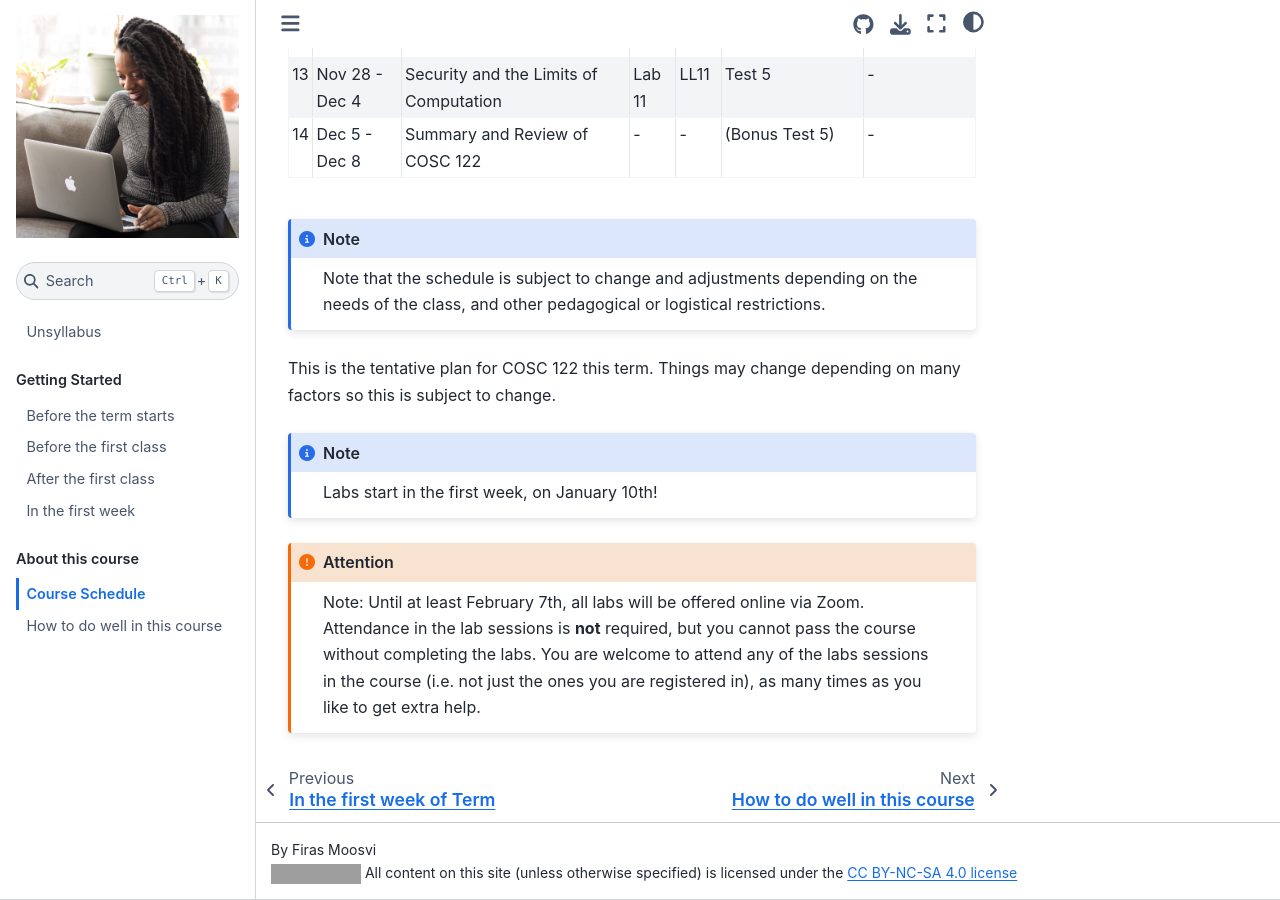
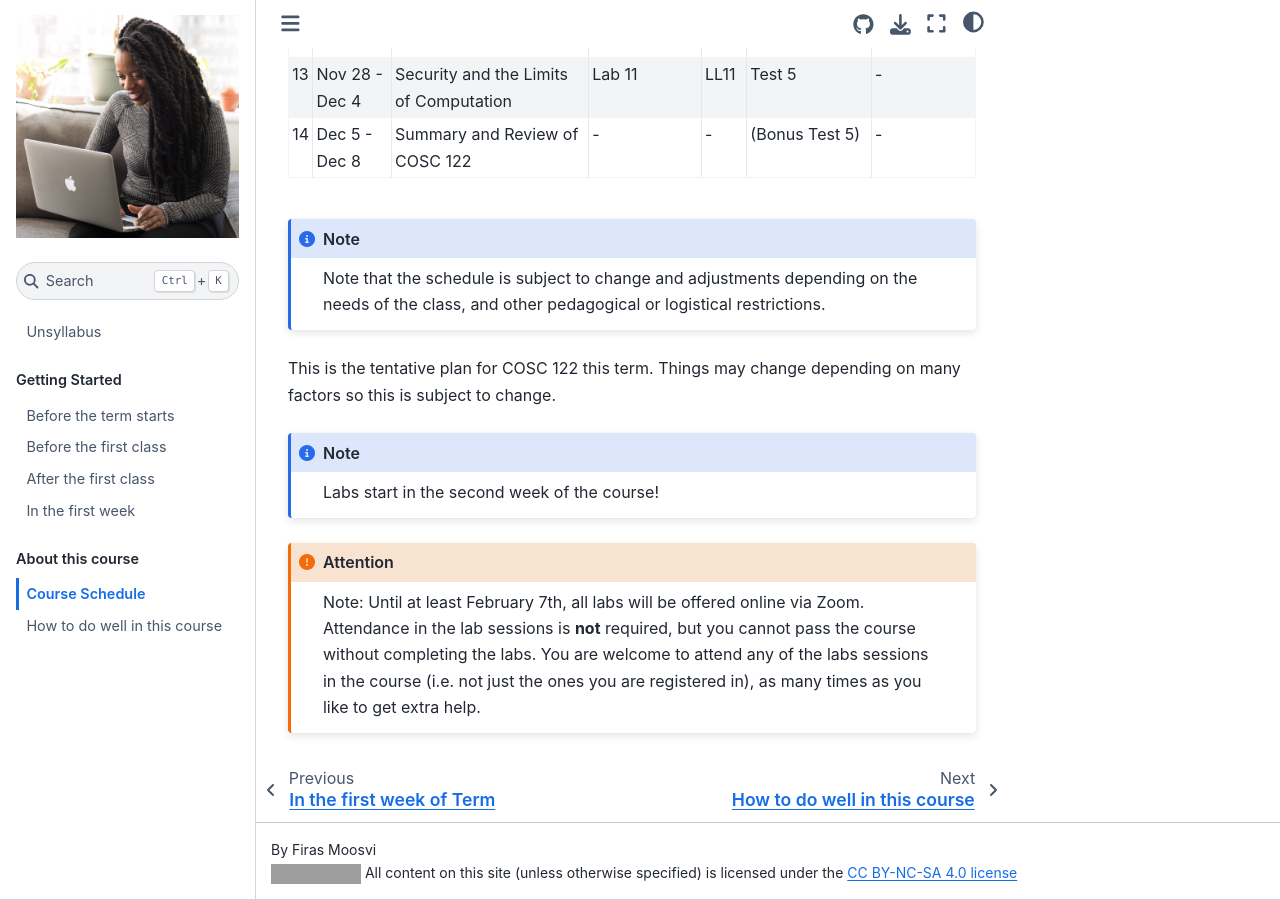
Before and after one commit to ubco-cmps/cosc122_course, a Jupyter Book: the page built from about/course_schedule.md, in a window 1280 px wide and 900 px high, scrolled down 932 px. Built offline with Jupyter Book 1.0.4 settings and Sphinx 7.4.7 and the Sphinx Book theme 1.1.4, drawn with Linux system fonts in a browser that asks for light colours; pages that are not in the unit, such as notebooks, are missing from menus; some of the changed text lies outside the part shown; grey boxes are pictures that could not be loaded.

Commit message:
update schedule for lab1

````diff
--- a/about/course_schedule.md
+++ b/about/course_schedule.md
@@ -9,7 +9,7 @@
 Things may change depending on many factors so this is subject to change.
 
 ```{note}
-Labs start in the first week, on January 10th!
+Labs start in the second week of the course!
 ```
 
 ```{attention}
````
Also changed, not shown: about/syllabus_bits/schedule.md (+1 -1 lines).
